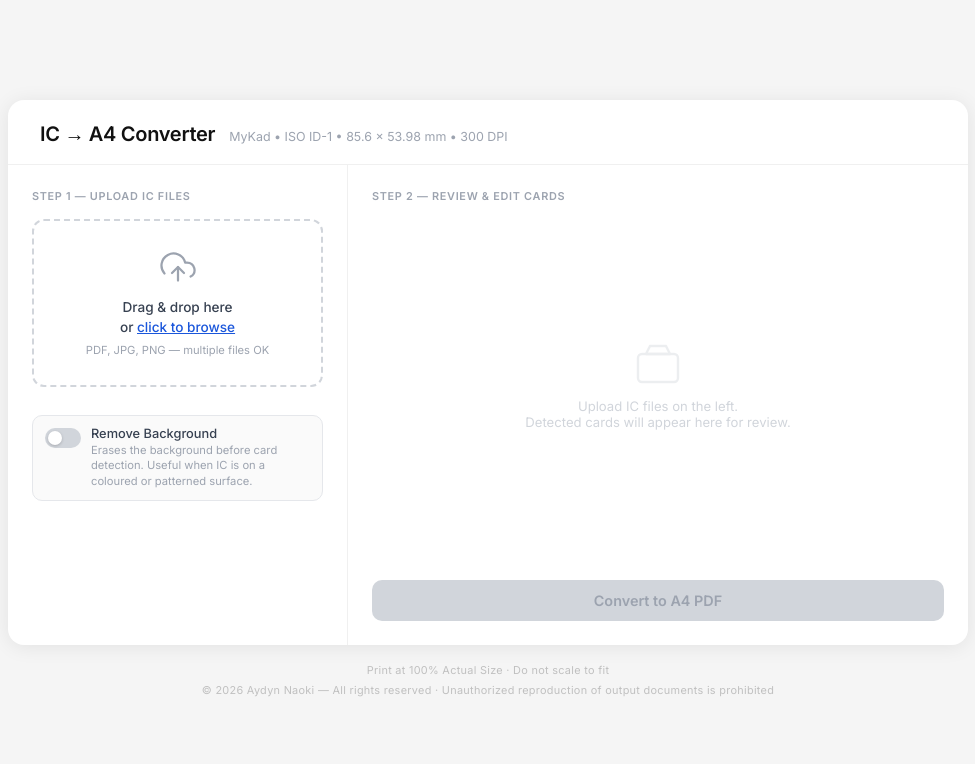
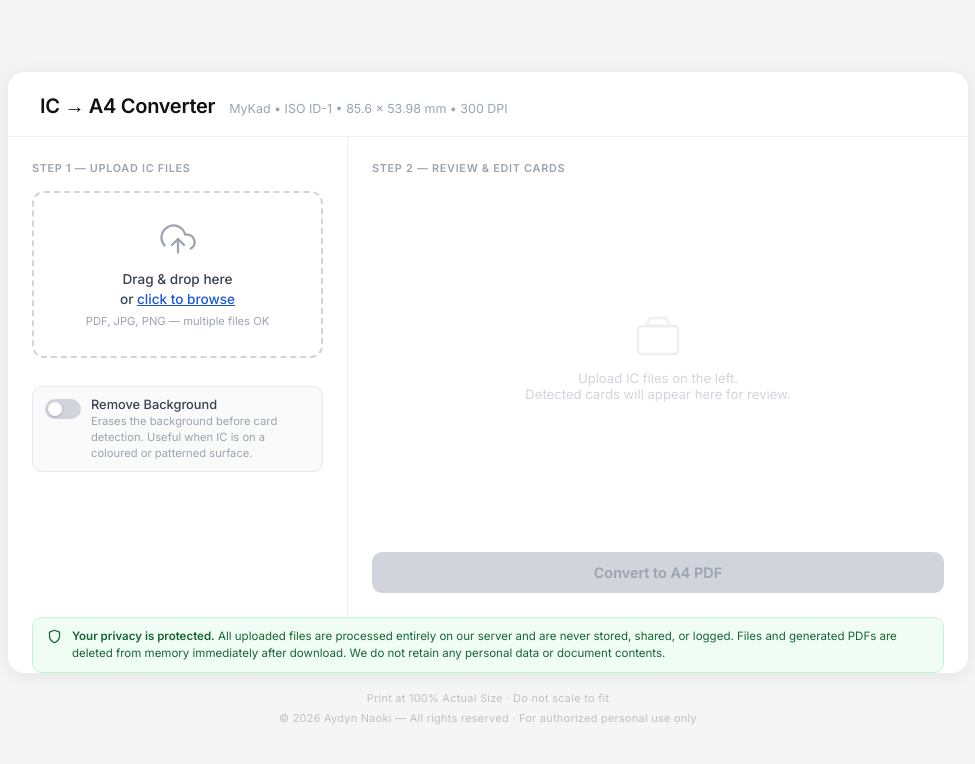
Before and after one commit to naoki-ALTRENYX/naoki_IC_project, a FastAPI app: page / in a window 1280 px wide. Shown: the top 764 px of the page, without its empty margins (152-1127 px from the left). Run offline with FastAPI, Linux system fonts and the light colour scheme.

Commit message:
Update index.html

```diff
--- a/templates/index.html
+++ b/templates/index.html
@@ -319,6 +319,18 @@
     .banner.show    { display: flex; }
     .banner-icon    { flex-shrink: 0; }
 
+    /* ---- privacy notice ---- */
+    .privacy-notice {
+      display: flex; align-items: flex-start; gap: 10px;
+      background: #f0fdf4; border: 1px solid #bbf7d0; border-radius: 10px;
+      padding: 10px 14px; margin: 0 24px 0;
+      font-size: 0.72rem; color: #166534; line-height: 1.5;
+    }
+    .privacy-notice svg { flex-shrink: 0; margin-top: 1px; }
+    @media (max-width: 640px) {
+      .privacy-notice { margin: 0 16px 0; }
+    }
+
     /* ---- footer ---- */
     footer {
       margin-top: 16px; font-size: 0.68rem; color: #c0c0c0;
@@ -450,11 +462,24 @@
     </div>
 
   </div><!-- end app-body -->
+
+  <!-- privacy notice -->
+  <div class="privacy-notice">
+    <svg xmlns="http://www.w3.org/2000/svg" width="15" height="15" viewBox="0 0 24 24"
+         fill="none" stroke="currentColor" stroke-width="2" stroke-linecap="round" stroke-linejoin="round">
+      <path d="M12 22s8-4 8-10V5l-8-3-8 3v7c0 6 8 10 8 10z"/>
+    </svg>
+    <span>
+      <strong>Your privacy is protected.</strong> All uploaded files are processed entirely on our server and are never stored, shared, or logged.
+      Files and generated PDFs are deleted from memory immediately after download. We do not retain any personal data or document contents.
+    </span>
+  </div>
+
 </div><!-- end app-card -->
 
 <footer>
   Print at 100% Actual Size &middot; Do not scale to fit<br/>
-  &copy; 2026 Aydyn Naoki &mdash; All rights reserved &middot; Unauthorized reproduction of output documents is prohibited
+  &copy; 2026 Aydyn Naoki &mdash; All rights reserved &middot; For authorized personal use only
 </footer>
 
 <script>
```
